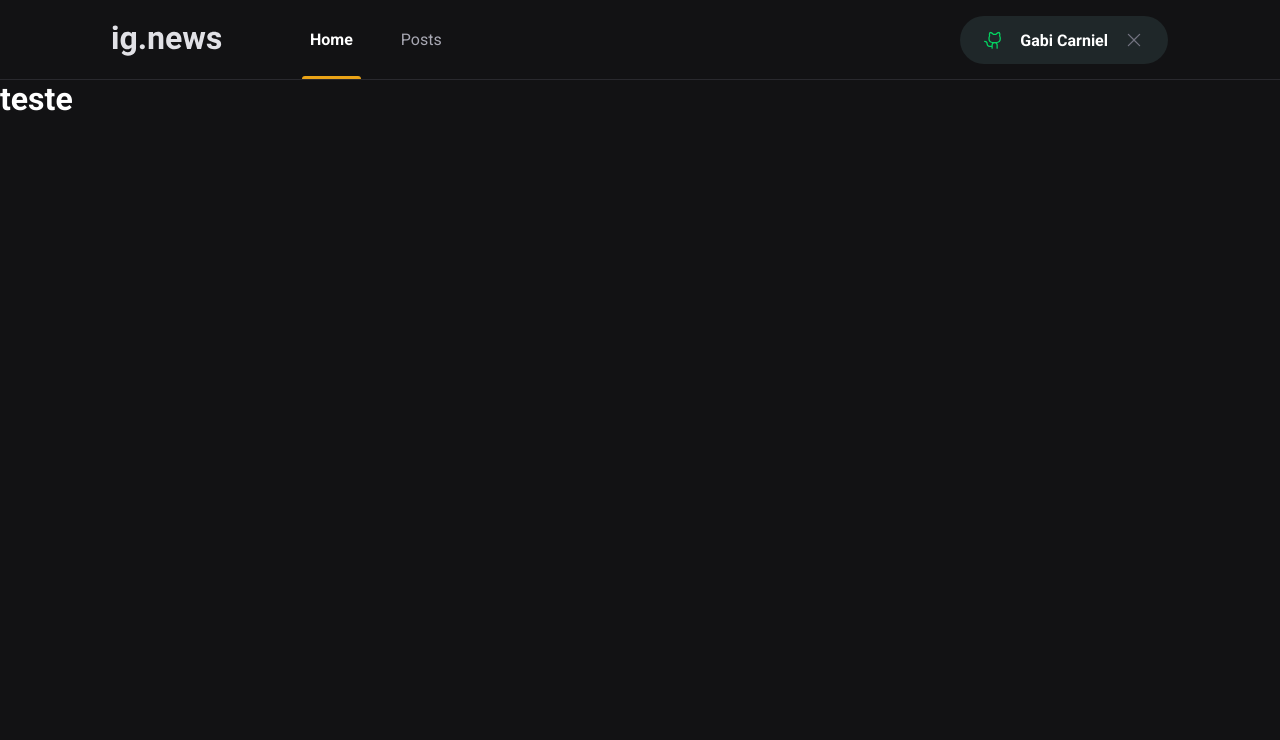
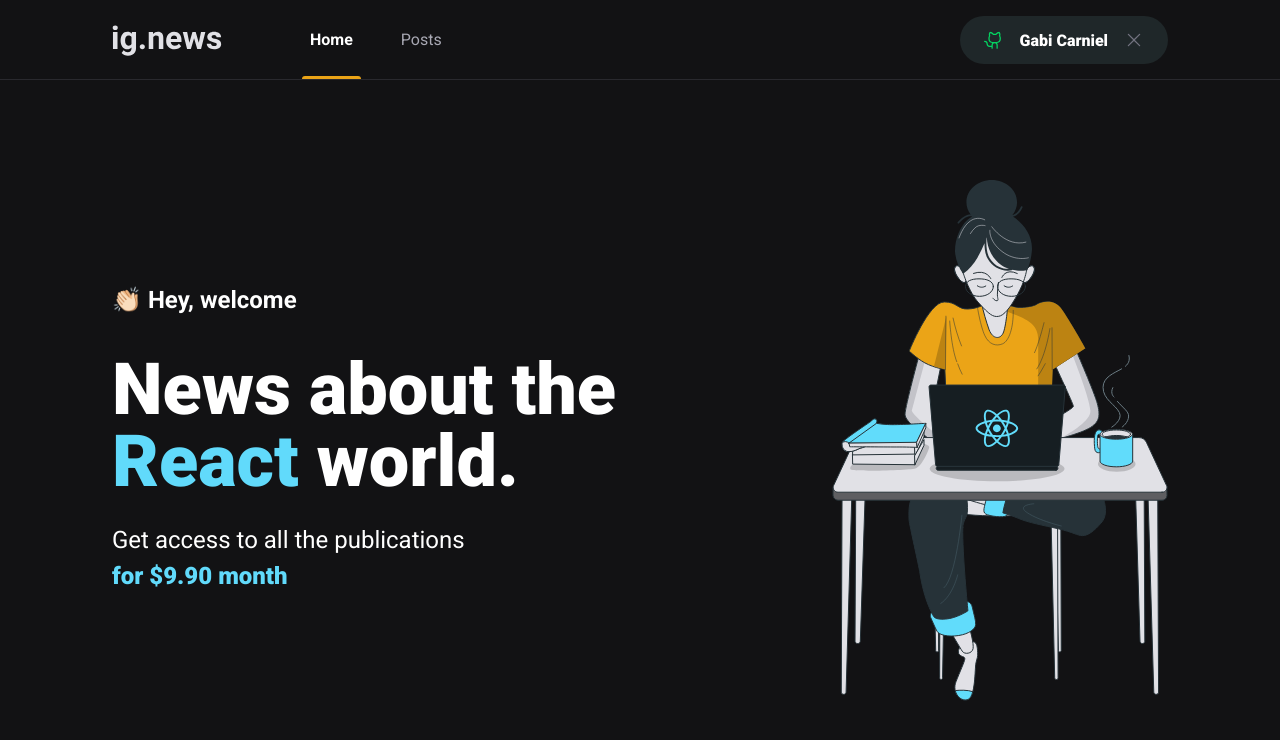
Before and after one commit to gabislera/IgNews, a Next.js app: page / in a window 1280 px wide. Shown: the top 740 px of the page. Built offline with nearby package versions, Linux system fonts and the light colour scheme.

Commit message:
added home

```diff
--- a/src/components/SignInButton/styles.module.scss
+++ b/src/components/SignInButton/styles.module.scss
@@ -8,7 +8,7 @@
   align-items: center;
   justify-content: center;
   color: var(--white);
-  font-weight: bold;
+  font-weight: 900;
 
   svg {
     width: 20px;
--- /dev/null
+++ b/src/pages/home.module.scss
@@ -0,0 +1,40 @@
+.contentContainer {
+  max-width: 1120px;
+  margin: 0 auto;
+  padding: 0 2rem;
+  height: calc(100vh - 5rem);
+  display: flex;
+  align-items: center;
+  justify-content: space-between;
+}
+
+.hero {
+  max-width: 600px;
+
+  > span {
+    font-size: 1.5rem;
+    font-weight: bold;
+  }
+
+  h1 {
+    font-size: 4.5rem;
+    line-height: 4.5rem;
+    font-weight: 900;
+    margin-top: 2.5rem;
+
+    span {
+      color: var(--cyan-500);
+    }
+  }
+
+  p {
+    font-size: 1.5rem;
+    line-height: 2.25rem;
+    margin-top: 1.5rem;
+
+    span {
+      color: var(--cyan-500);
+      font-weight: 900;
+    }
+  }
+}
--- a/src/pages/index.tsx
+++ b/src/pages/index.tsx
@@ -1,15 +1,25 @@
 import Head from 'next/head'
+import styles from './home.module.scss'
 
 export default function Home() {
   return (
     <>
       <Head>
-        <title>Início | ig.news</title>
+        <title>Home | ig.news</title>
       </Head>
 
-      <h1>
-        teste
-      </h1>
+      <main className={styles.contentContainer}>
+        <section className={styles.hero}>
+          <span>👏🏻 Hey, welcome </span>
+          <h1>News about the <span>React</span> world.</h1>
+          <p>
+            Get access to all the publications <br/>
+            <span>for $9.90 month</span>
+          </p>
+        </section>
+
+        <img src="/avatar.svg" alt="gitl coding" />
+      </main>
     </>
   )
 }
```
